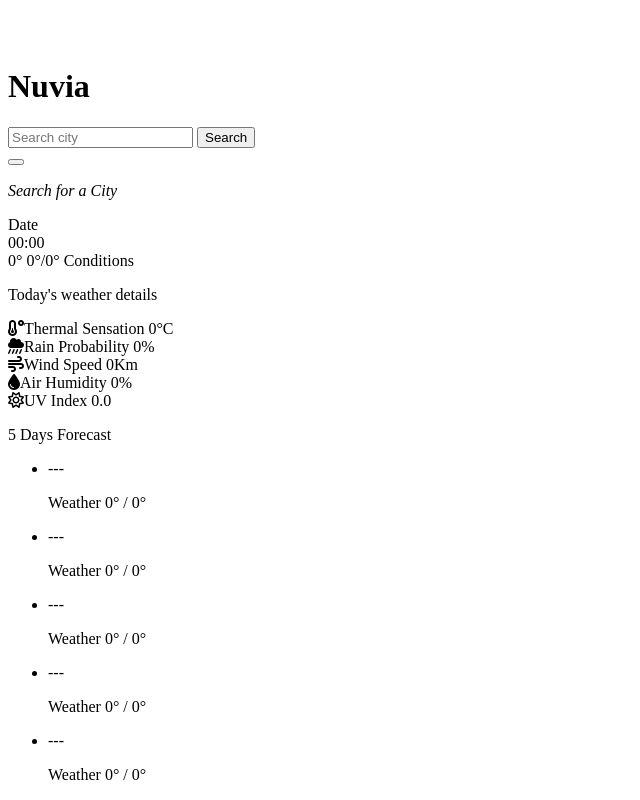
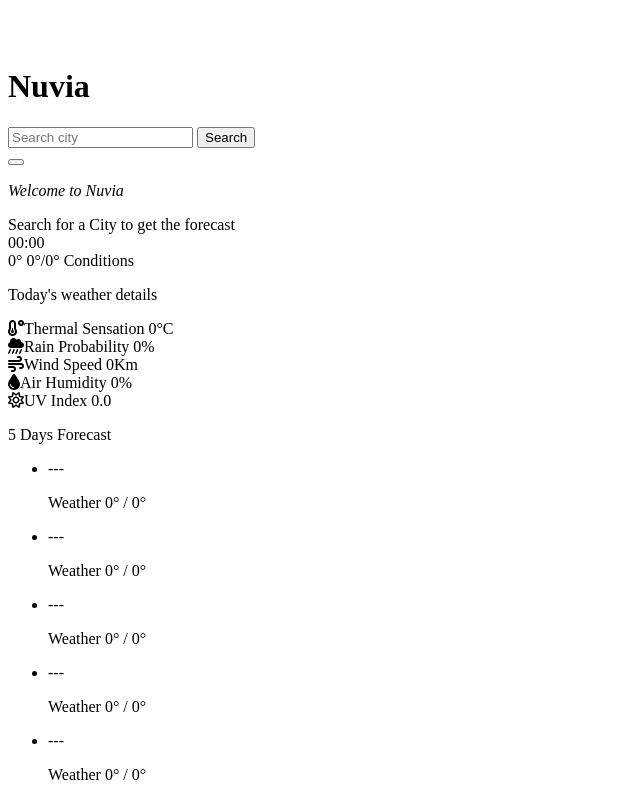
Before and after one commit to OrianaLand/weather-app, a website: page src/template.html in a window 1280 px wide. Shown: the part 1229-2029 px from the top of the page, without its empty margins (0-640 px from the left). Drawn offline with Linux system fonts and the light colour scheme.

Commit message:
Update placeholder values in today forecast card

```diff
--- a/src/template.html
+++ b/src/template.html
@@ -203,8 +203,10 @@
       <div class="today-forecast">
         <div class="location-time">
           <div class="location">
-            <address><p>Search for a City</p></address>
-            <time datetime="">Date</time>
+            <address>
+              <p>Welcome to <span class="nuvia">Nuvia</span></p>
+            </address>
+            <time datetime="">Search for a City to get the forecast</time>
           </div>
           <div class="time">
             <time datetime="">00:00</time>
```
